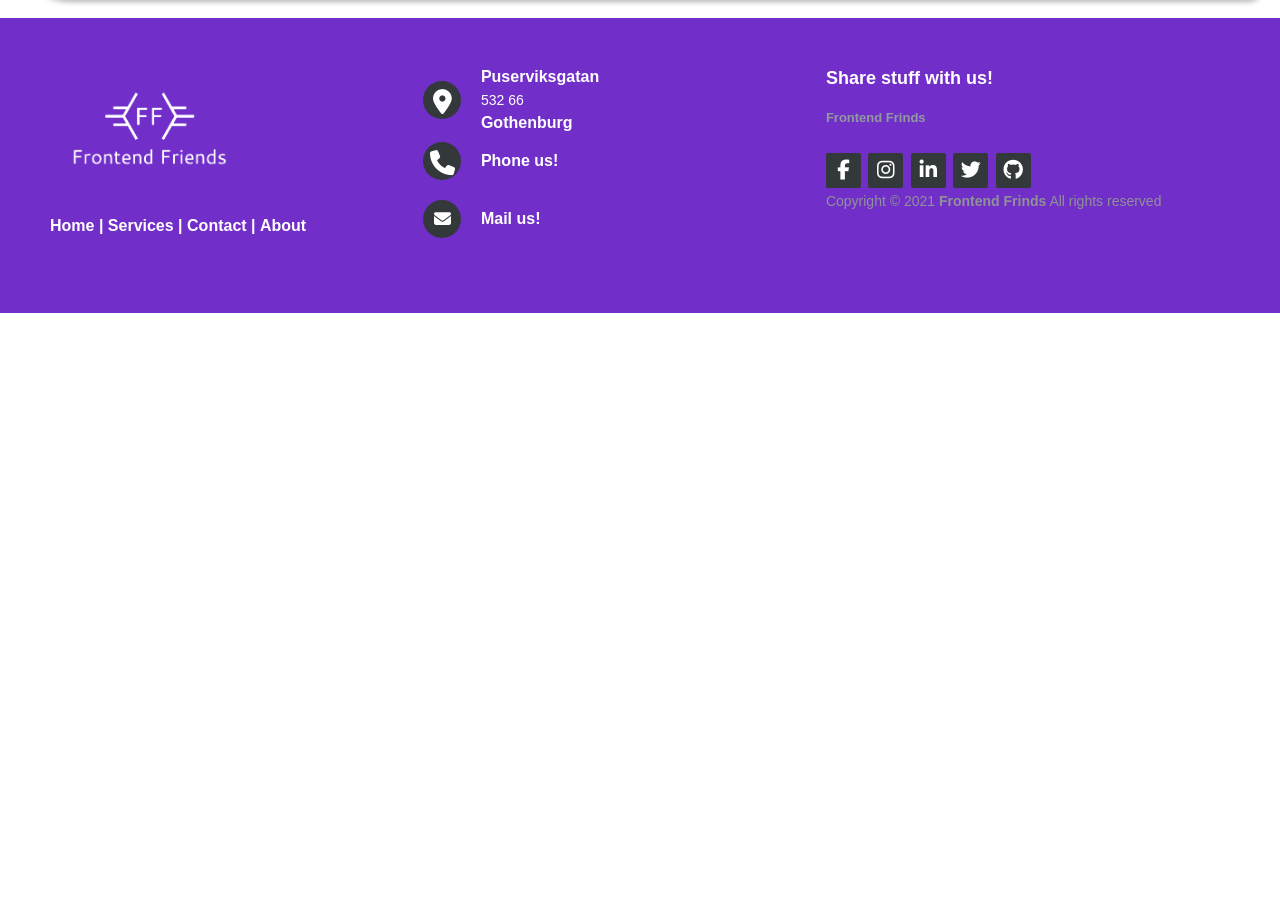
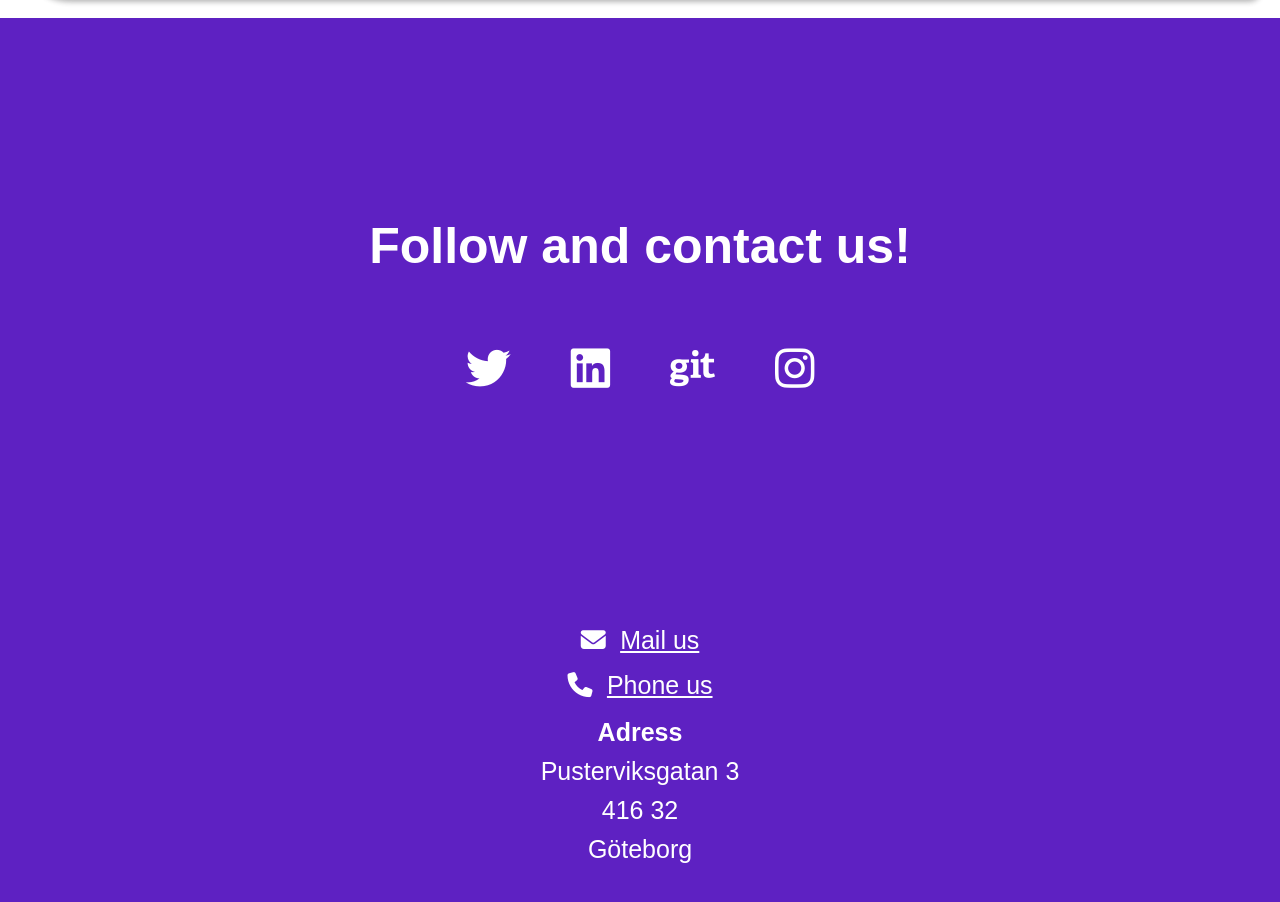
Before and after one commit to Corkix/Projektarbete-StartUpSite, a plain HTML site: page index.html in a window 1280 px wide. Shown: the part 3378-4280 px from the top of the page. Before the commit the page ends 3691 px from the top, so only its background shows below. Drawn offline with Linux system fonts and the light colour scheme; files whose address does not match are found by name.

Commit message:
final version

```diff
--- a/css/style.css
+++ b/css/style.css
@@ -336,150 +336,72 @@ body {
 .profile-lr:hover {
   transform: scale(1.01);
 }
-
-.footer-distributed {
-  background-color: rgb(113, 46, 201);
-  box-sizing: border-box;
-  width: 100%;
-  text-align: left;
-  font: bold 16px sans-serif;
-  padding: 50px 50px 60px 50px;
-  margin-top: 0px;
+#social-section {
+  display: flex;
+  flex-direction: column;
+  align-items: center;
+  justify-content: center;
 }
 
-.footer-distributed .footer-left,
-.footer-distributed .footer-center,
-.footer-distributed .footer-right {
-  display: inline-block;
-  vertical-align: top;
+#social-section h2 {
+  font-size: 50px;
 }
 
-/* Footer left */
-
-.footer-distributed .footer-left {
-  width: 30%;
+.social-icons-wrapper {
+  display: flex;
+  justify-content: center;
+  align-items: center;
 }
 
-.logo-footer {
-  width: 160px;
+.social-icons-wrapper i {
+  margin: 20px;
+  font-size: 45px;
   padding: 10px;
-  margin: 10px;
+  cursor: pointer;
 }
 
-/* Footer links */
-
-.footer-distributed .footer-links {
-  color: #ffffff;
-  margin: 20px 0 12px;
-}
-
-.footer-distributed .footer-links a {
-  display: inline-block;
-  line-height: 1.8;
-  text-decoration: none;
-  color: inherit;
-}
-
-.footer-distributed .footer-company-name {
-  color: #8f9296;
-  font-size: 14px;
-  font-weight: normal;
-  margin: 0;
-}
-
-/* Footer Center */
-
-.footer-distributed .footer-center {
-  width: 35%;
-}
-
-.footer-distributed .footer-center i {
-  background-color: #33383b;
-  color: #ffffff;
-  font-size: 25px;
-  width: 38px;
-  height: 38px;
-  border-radius: 50%;
-  text-align: center;
-  line-height: 42px;
-  margin: 10px 15px;
-  vertical-align: middle;
-}
-
-.footer-distributed .footer-center i.fa-envelope {
-  font-size: 17px;
-  line-height: 38px;
-}
-
-.footer-distributed .footer-center p {
-  display: inline-block;
-  color: #ffffff;
-  vertical-align: middle;
-  margin: 0;
-}
-
-.footer-distributed .footer-center p span {
-  display: block;
-  font-weight: normal;
-  font-size: 14px;
-  line-height: 2;
-}
-
-.footer-distributed .footer-center p a {
-  color: #ffffff;
-  text-decoration: none;
-}
-
-/* Footer Right */
-
-.footer-distributed .footer-right {
-  width: 30%;
-}
-
-.footer-distributed .footer-company-about {
-  line-height: 20px;
-  color: #92999f;
-  font-size: 13px;
-  font-weight: normal;
-  margin: 0;
-}
-
-.footer-distributed .footer-company-about span {
-  display: block;
-  color: #ffffff;
-  font-size: 18px;
-  font-weight: bold;
-  margin-bottom: 20px;
-}
-
-.footer-distributed .footer-icons {
-  margin-top: 25px;
-}
-
-.footer-distributed .footer-icons a {
-  display: inline-block;
-  width: 35px;
-  height: 35px;
-  cursor: pointer;
-  background-color: #33383b;
-  border-radius: 2px;
-  font-size: 20px;
-  color: #ffffff;
-  text-align: center;
-  line-height: 35px;
-  margin-right: 3px;
-  margin-bottom: 5px;
-}
-
-.footer-distributed .footer-icons a:hover {
-  background-color: #66c6b9;
+.social-icons-wrapper i:hover {
+  color: rgb(1, 177, 147);
   transition: 0.5s;
 }
 
-.footer-links a:hover {
-  color: #66c6b9;
-  transition: 0.4s;
+footer {
+  background-color: rgb(94, 33, 194);
+  color: white;
+  display: flex;
+  flex-direction: column;
+  align-items: center;
+  justify-content: center;
+  padding: 0px;
 }
+
+.contact-info-wrapper {
+  margin: 40px 0px;
+  display: flex;
+  flex-direction: column;
+  width: 90%;
+  align-items: center;
+  justify-content: center;
+}
+
+.contact-info-wrapper p,
+.contact-info-wrapper a,
+.contact-info-wrapper i {
+  color: white;
+  font-size: 25px;
+  margin: 10px 0;
+}
+
+.contact-info-wrapper a {
+  margin-left: 10px;
+}
+
+.contact-info-wrapper a:hover {
+  margin-left: 20px;
+}
+
+
+
 @media screen and (max-width: 1000px) {
   .link-wrapper {
     visibility: hidden;
--- a/index.html
+++ b/index.html
@@ -154,56 +154,39 @@
 
 
 
-    <footer class="footer-distributed">
+    <footer id="contact-section">
 
-        <div class="footer-left">
-            <img class="logo-footer" src="./media/img/logo-footer.png" alt="logo-footer">
+        <section id="social-section" class="section">
+            <h2>Follow and contact us!</h2>
+            <div class="social-icons-wrapper">
+                <i class="fab fa-twitter"></i>
+                <i class="fab fa-linkedin"></i>
+                <i class="fab fa-git"></i>
+                <i class="fab fa-instagram"></i>
+            </div>
+        </section>
 
-            <p class="footer-links">
-                <a href="#">Home</a>
-                |
-                <a href="#">Services</a>
-                |
-                <a href="#">Contact</a>
-                |
-                <a href="#">About</a>
-            </p>
-
-        </div>
-
-        <div class="footer-center">
-            <div>
-                <i class="fa fa-map-marker"></i>
-                <p>Puserviksgatan<span>532 66</span> Gothenburg</p>
+        <div class="contact-info-wrapper">
+            <div class="icon-and-text-wrap">
+                <i class="fa fa-envelope"></i>
+                <a href="mailto:bensahlgren@gmail.com">Mail us</a>
             </div>
-
-            <div>
+            <div class="icon-and-text-wrap">
                 <i class="fa fa-phone"></i>
-                <p><a href="tel:+46703321481">Phone us!</a></p>
+                <a href="tel:+46725127700">Phone us</a>
             </div>
-
-            <div>
-                <i class="fa fa-envelope"></i>
-                <p><a href="mailto:frontendfrinds@gmail.com">Mail us!</a></p>
+            <div class="adress-wrapper">
+                <strong>
+                    <p>Adress</p>
+                </strong>
+                <p>Pusterviksgatan 3</p>
+                <p>416 32</p>
+                <p>Göteborg</p>
             </div>
         </div>
 
-        <div class="footer-right">
-            <p class="footer-company-about">
-                <span>Share stuff with us!</span>
-                <strong>Frontend Frinds</strong>
-            </p>
-            <div class="footer-icons">
-                <a href="#"><i class="fa fa-facebook"></i></a>
-                <a href="#"><i class="fa fa-instagram"></i></a>
-                <a href="#"><i class="fa fa-linkedin"></i></a>
-                <a href="#"><i class="fa fa-twitter"></i></a>
-                <a href="#"><i class="fa fa-github"></i></a>
-            </div>
-            <p class="footer-company-name">Copyright © 2021 <strong>Frontend Frinds</strong> All rights reserved</p>
+    </footer>
 
-        </div>
-    </footer>
 
 </body>
 
```
